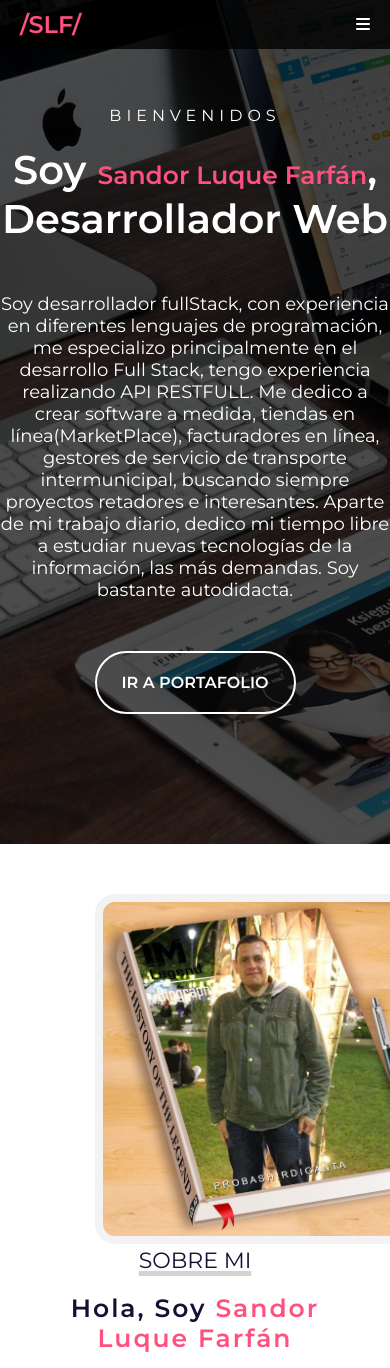
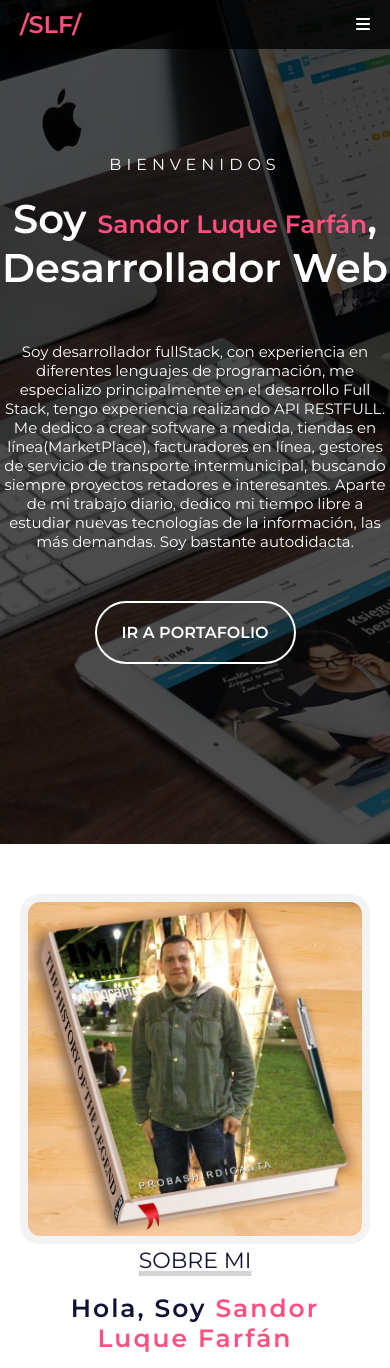
Before and after one commit to sanditor/portafolio_sandor_luque, a PHP site: page / in a window 390 px wide; the page is wider, and only the part inside the window is pictured. Shown: the top 1368 px of that part. Run offline with PHP 8.4, Linux system fonts and the light colour scheme; some libraries are stand-ins or nearby versions.

Commit message:
Actualización6 01-10-2023

```diff
--- a/estilo.css
+++ b/estilo.css
@@ -704,14 +704,18 @@
             #inicio .contenido .presentacion h2 {
                 font-size: 40px;
             }
+            #inicio .contenido .presentacion .descripcion {
+                font-size: 15px;
+            }
             /* seccion SOBRE MI */
             #sobremi {
                 padding: 50px 0;
                 display: block;
             }
             #sobremi .contenedor-foto {
-                max-width: 200px;
+                max-width: 350px;
                 margin: auto;
+                overflow-x: hidden;
             }
             #sobremi .contenedor-foto img {
                 padding: 8px;
@@ -743,6 +747,7 @@
             }
             #portfolio .fila {
                 display: block;
+                padding: 0 1rem;
             }
             #portfolio .fila .proyecto {
                 margin: 10px auto;
```
